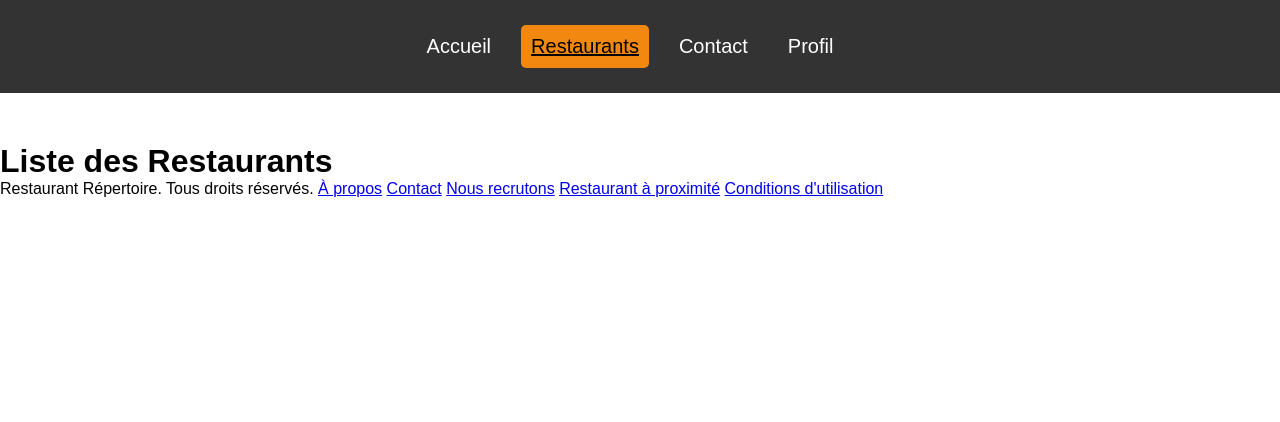
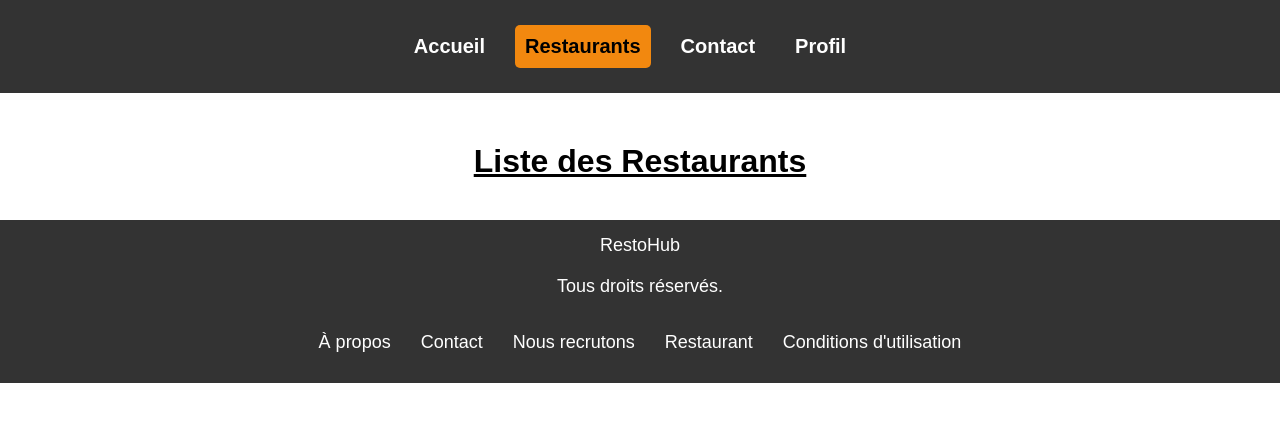
Before and after one commit to Xoriax/Challenge-Web-Efrei, a PHP site: page /index.php?page=restaurant_view in a window 1280 px wide. Shown: the top 422 px of the page. Run offline with PHP 8.4, Linux system fonts and the light colour scheme; data that the repository does not hold is empty; some libraries are stand-ins or nearby versions.

Commit message:
Add files via upload

```diff
--- a/CW-BDD/create_table_CWBDD.sql
+++ b/CW-BDD/create_table_CWBDD.sql
@@ -8,8 +8,7 @@ CREATE TABLE restaurant (
 CREATE TABLE plat (
     id SERIAL PRIMARY KEY,
     name VARCHAR(255) NOT NULL,
-    restaurant_id INT REFERENCES restaurant(id),
-    image VARCHAR(255) NOT NULL
+    restaurant_id INT REFERENCES restaurant(id)
 );
 
 CREATE TABLE users (
--- a/Challenge_Web_Project/asset/style.css
+++ b/Challenge_Web_Project/asset/style.css
@@ -17,6 +17,7 @@ nav {
     background-color: #333;
     padding: 25px;
     text-align: center;
+    font-weight: bold;
 }
 
 nav ul {
@@ -49,5 +50,91 @@ nav a.active {
     background-color: #F2880F;
     color: black;
     border-radius: 5px;
+}
+
+.title-restaurant-list {
+    text-align: center;
     text-decoration: underline;
 }
+
+.restaurant-list {
+    display: flex;
+    flex-wrap: wrap;
+    justify-content: space-around;
+    padding: 20px;
+    list-style: none;
+}
+
+.restaurant-card {
+    background-color: #f9f9f9;
+    border: 1px solid #ddd;
+    border-radius: 8px;
+    padding: 15px;
+    margin: 10px;
+    width: 300px;
+    text-align: center;
+    transition: transform 0.3s ease-in-out;
+}
+
+.restaurant-card:hover {
+    transform: scale(1.05);
+}
+
+.modal-overlay {
+    display: none;
+    position: fixed;
+    top: 0;
+    left: 0;
+    width: 100%;
+    height: 100%;
+    background: rgba(0, 0, 0, 0.5);
+    z-index: 999;
+}
+
+.details-button {
+    background-color: #F2880F;
+    color: black;
+    padding: 10px;
+    text-decoration: none;
+    border-radius: 5px;
+    display: inline-block;
+    margin-top: 10px;
+    transition: background-color 0.3s;
+}
+
+.details-button:hover {
+    background-color: black;
+    color: white;
+}
+
+footer {
+    background-color: #333;
+    color: white;
+    padding: 15px;
+    text-align: center;
+    font-size: 18px;
+}
+
+footer p {
+    margin-bottom: 20px;
+}
+
+.footer-links {
+    display: flex;
+    flex-wrap: wrap;
+    justify-content: center;
+    margin-top: 10px;
+}
+
+.footer-links a {
+    text-decoration: none;
+    color: white;
+    margin: 5px;
+    padding: 10px;
+}
+
+.footer-links a:hover{
+    background-color: #F2880F;
+    color: black;
+    border-radius: 5px;
+}
--- a/Challenge_Web_Project/config/config.php
+++ b/Challenge_Web_Project/config/config.php
@@ -1,7 +1,7 @@
 <?php
 define('DB_HOST', 'localhost');
 define('DB_NAME', 'postgres');
-define('DB_USER', 'nom_utilisateur');
-define('DB_PASSWORD', 'mot_de_passe');
-define('DB_PORT', 'port');
+define('DB_USER', 'lcs');
+define('DB_PASSWORD', '123');
+define('DB_PORT', '5432');
 ?>
--- a/Challenge_Web_Project/vue/footer.php
+++ b/Challenge_Web_Project/vue/footer.php
@@ -1,11 +1,13 @@
 <footer>
-    <p>Restaurant Répertoire. Tous droits réservés.
-        <a href="#">À propos</a>
-        <a href="#">Contact</a>
-        <a href="#">Nous recrutons</a>
-        <a href="#">Restaurant à proximité</a>
-        <a href="#">Conditions d'utilisation</a>
-    </p>
+  <p>RestoHub</p>
+  <p>Tous droits réservés.</p>
+  <div class="footer-links">
+    <a href="#">À propos</a>
+    <a href="#">Contact</a>
+    <a href="#">Nous recrutons</a>
+    <a href="?page=restaurant_view" :class="{ 'active': window.location.href.includes('restaurant_view') }">Restaurant</a>
+    <a href="#">Conditions d'utilisation</a>
+  </div>
 </footer>
 
 </body>
--- a/Challenge_Web_Project/vue/header.php
+++ b/Challenge_Web_Project/vue/header.php
@@ -14,8 +14,7 @@
     <nav>
         <ul>
             <li><a href="?page=accueil" :class="{ 'active': window.location.href.includes('accueil') }">Accueil</a></li>
-            <li><a href="?page=restaurant_view"
-                    :class="{ 'active': window.location.href.includes('restaurant_view') }">Restaurants</a></li>
+            <li><a href="?page=restaurant_view" :class="{ 'active': window.location.href.includes('restaurant_view') }">Restaurants</a></li>
             <li><a href="?page=contact" :class="{ 'active': window.location.href.includes('contact') }">Contact</a></li>
             <li><a href="?page=profil" :class="{ 'active': window.location.href.includes('profil') }">Profil</a></li>
         </ul>
--- a/Challenge_Web_Project/vue/restaurant_view.php
+++ b/Challenge_Web_Project/vue/restaurant_view.php
@@ -1,8 +1,11 @@
-<h1>Liste des Restaurants</h1>
+<h1 class="title-restaurant-list">Liste des Restaurants</h1>
 
-<ul>
+<div x-show="showModal" class="modal-overlay" @click="showModal = false"></div>
+
+<ul class="restaurant-list">
     <?php foreach ($restaurants as $restaurant): ?>
         <li>
+            <div class="restaurant-card">
                 <strong>
                     <?php echo $restaurant['name']; ?>
                 </strong><br>
@@ -10,7 +13,8 @@
                 <?php if (!empty($restaurant['image'])): ?>
                     <img src="<?php echo $restaurant['image']; ?>" alt="<?php echo $restaurant['name']; ?>"><br>
                 <?php endif; ?>
-            <a href="?page=restaurant_details&id=<?php echo $restaurant['id']; ?>">Détails</a>
+                <a href="?page=restaurant_details&id=<?php echo $restaurant['id']; ?>" class="details-button">Détails</a>
+            </div>
         </li>
     <?php endforeach; ?>
 </ul>
```
Also changed, not shown: CW-BDD/insert_example_CWBDD.sql (+3 -5 lines). Lines whose indentation alone changed are shown as unchanged.
